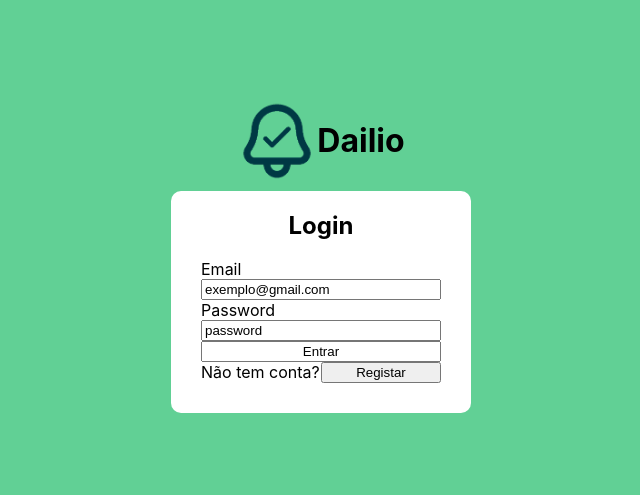
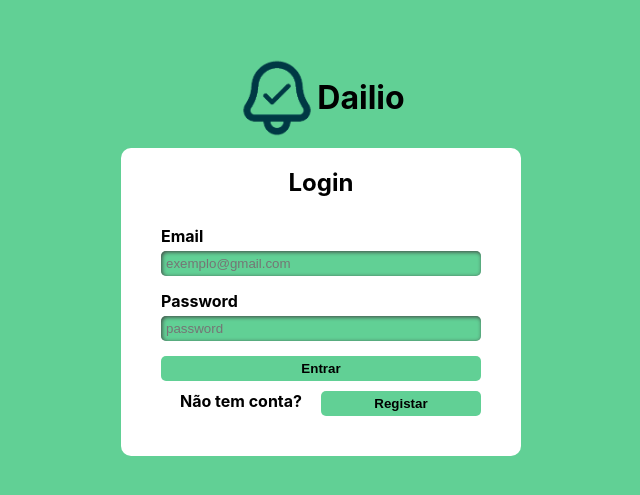
Before and after one commit to Marcio-Lima123/projeto-react-grupo1, a React (Create React App) app: page /#/login in a window 1280 px wide. Shown: the part 143-638 px from the top of the page, without its empty margins (319-959 px from the left). Built offline with nearby package versions, Linux system fonts and the light colour scheme; a web font is replaced by a local one.

Commit message:
#login page

```diff
--- a/src/pages/loginPage.js
+++ b/src/pages/loginPage.js
@@ -12,17 +12,17 @@ export function LoginPage() {
                 <form class='log_container'>
                     <div class='ep_container'>
                         <label>Email</label>
-                        <input value={'exemplo@gmail.com'}></input>
+                        <input class='ipt_ep' placeholder={'exemplo@gmail.com'}></input>
                     </div>
                     <div class='ep_container'>
                         <label>Password</label>
-                        <input value={'password'}></input>
+                        <input class='ipt_ep' placeholder={'password'}></input>
                     </div>
                     <div class='btn_logIn ep_container'>
-                        <input value={'Entrar'}></input>
+                        <input class='btn_enter' type='submit' value={'Entrar'}></input>
                         <div class='reg_container'>
                             <label>Não tem conta?</label>
-                            <input type='submit' value={'Registar'}></input>
+                            <input class='btn_enter' type='button' value={'Registar'}  ></input>
                         </div>
                     </div>
                 </form>
--- a/src/pages/registerPage.js
+++ b/src/pages/registerPage.js
@@ -1,7 +1,31 @@
+import '../styles/login.css'
 export function RegisterPage(){
     return (
-        <>
-        This is the Register Page
-        </>
+        <div class='bg_container'>
+            <div class='ap_name'>
+                <img src='imgs/Logo.png' alt='Dailio_Logo'></img>
+                <h1>Dailio</h1>
+            </div>
+            <div class='form_container'>
+                <h2>Registar</h2>
+                <form class='log_container'>
+                    <div class='ep_container'>
+                        <label>Email</label>
+                        <input class='ipt_ep' placeholder={'exemplo@gmail.com'}></input>
+                    </div>
+                    <div class='ep_container'>
+                        <label>Password</label>
+                        <input class='ipt_ep' placeholder={'password'}></input>
+                    </div>
+                    <div class='btn_logIn ep_container'>
+                        <input class='btn_enter' type='submit' value={'Registar'}></input>
+                        <div class='reg_container'>
+                            <label>Já tem conta?</label>
+                            <input class='btn_enter' type='button' value={'Entrar'}  ></input>
+                        </div>
+                    </div>
+                </form>
+            </div>
+        </div>
     );
 }
--- a/src/styles/login.css
+++ b/src/styles/login.css
@@ -31,7 +31,7 @@
     align-items: inherit;
 
     height: fit-content;
-    width: 300px;
+    width: 400px;
 
     margin: 10px 0 0 0;
 
@@ -46,6 +46,12 @@
 .ep_container{
     display: flex;
     flex-direction: column;
+    font-weight: bold;
+    margin: 5px 0 10px 0;
+}
+
+.ep_container > *{
+    margin: 5px 0 0 0;
 }
 
 .btn_logIn{
@@ -60,9 +66,35 @@
 .reg_container{
     display: flex;
     flex-direction: row;
-    margin: 0 0 30px 0;
+    margin: 10px 0 30px 0;
 }
 
 .reg_container > * {
     width: 50%;
 }
+
+.reg_container > label{
+    text-align: center;
+}
+
+.btn_enter{
+    padding: 5px;
+    text-align: center;
+
+    background-color: #61D095;
+    border: 0;
+    border-radius: 5px;
+
+    font-weight: bold;
+}
+
+.ipt_ep{
+    background-color: #61D095;
+    /* border: solid 1px #414141; */
+    border: 0;
+    box-shadow: 1px 1px 4px 0px #414141 inset;
+
+    border-radius: 5px;
+
+    padding: 5px;
+}
```
